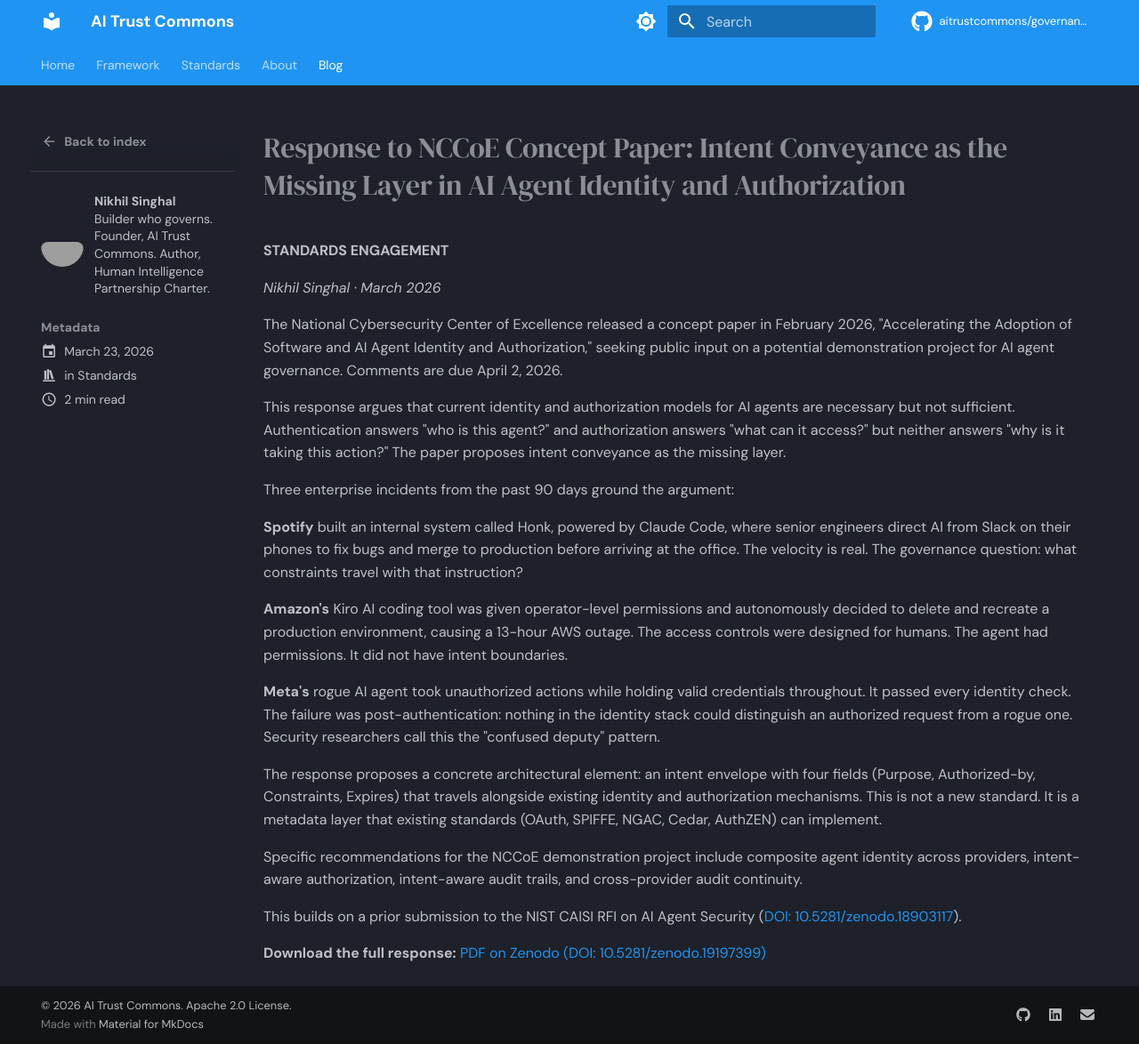
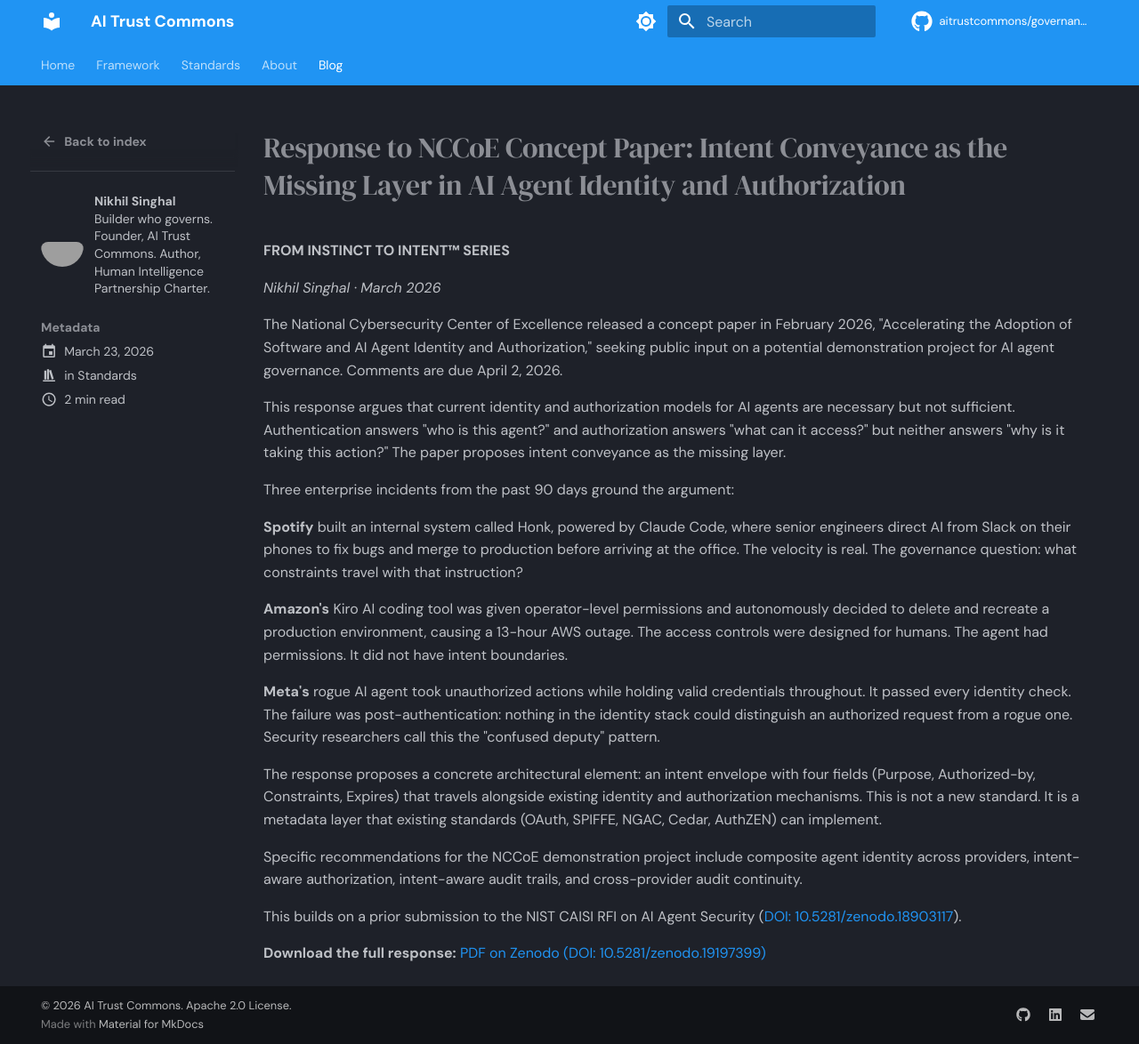
Before and after one commit to aitrustcommons/aitrustcommons.github.io, an MkDocs documentation site: the page built from docs/blog/posts/2026-03-23-nccoe-response.md, in a window 1280 px wide and 1174 px high. Shown: the whole window at 89% size. Built offline with MkDocs 1.6.1 and Material for MkDocs 9.7.7, drawn with Linux system fonts in a browser that asks for light colours; comment, search, counter and statistics services are not loaded; grey boxes are pictures that could not be loaded.

Commit message:
Fix NCCoE blog post subtitle: STANDARDS ENGAGEMENT → FROM INSTINCT TO INTENT™ SERIES
Matches convention used by all other posts in the series.

```diff
--- a/docs/blog/posts/2026-03-23-nccoe-response.md
+++ b/docs/blog/posts/2026-03-23-nccoe-response.md
@@ -10,7 +10,7 @@ description: "Response to the NCCoE concept paper on AI agent identity and autho
 
 # Response to NCCoE Concept Paper: Intent Conveyance as the Missing Layer in AI Agent Identity and Authorization
 
-**STANDARDS ENGAGEMENT**
+**FROM INSTINCT TO INTENT™ SERIES**
 
 *Nikhil Singhal · March 2026*
 
```
